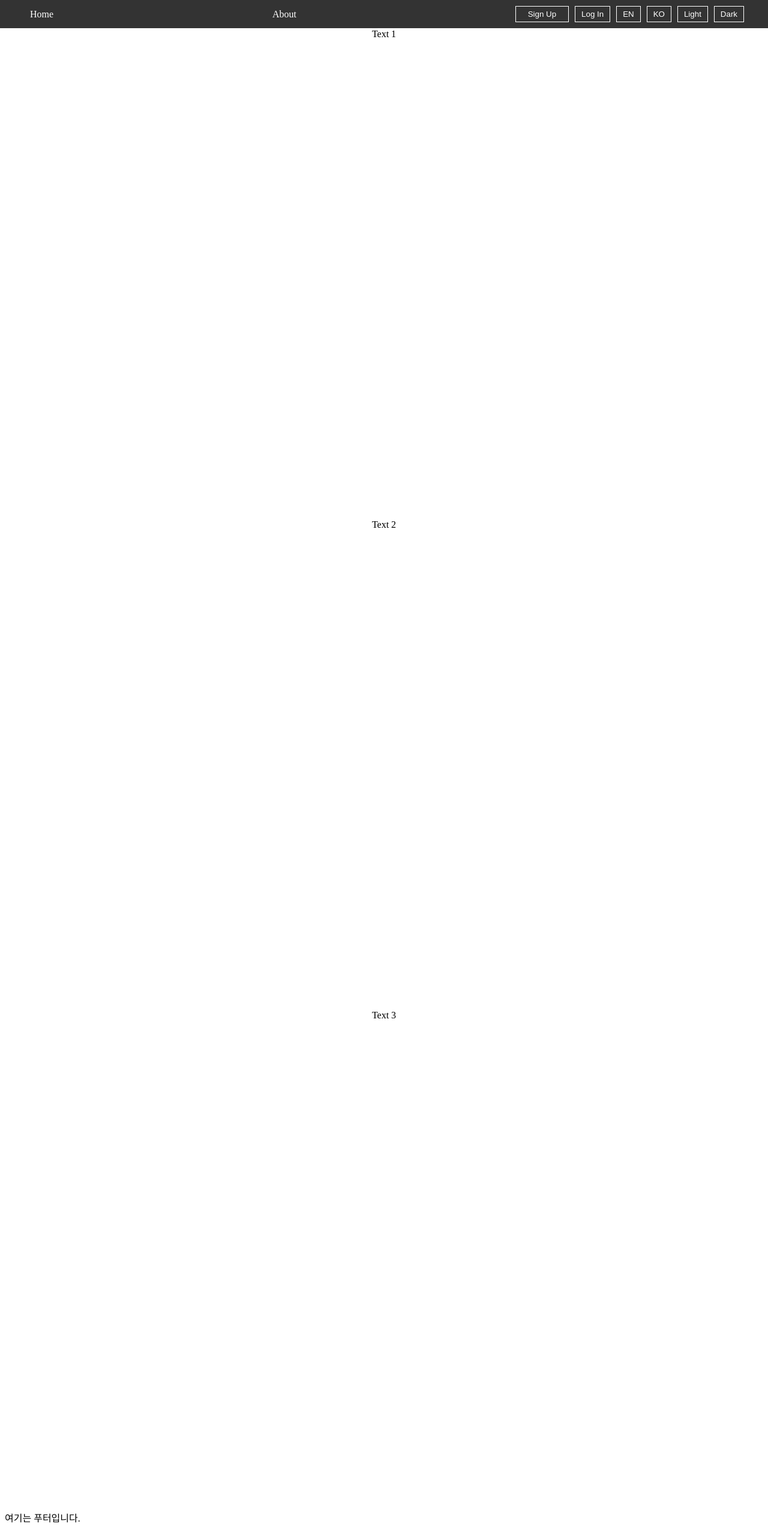
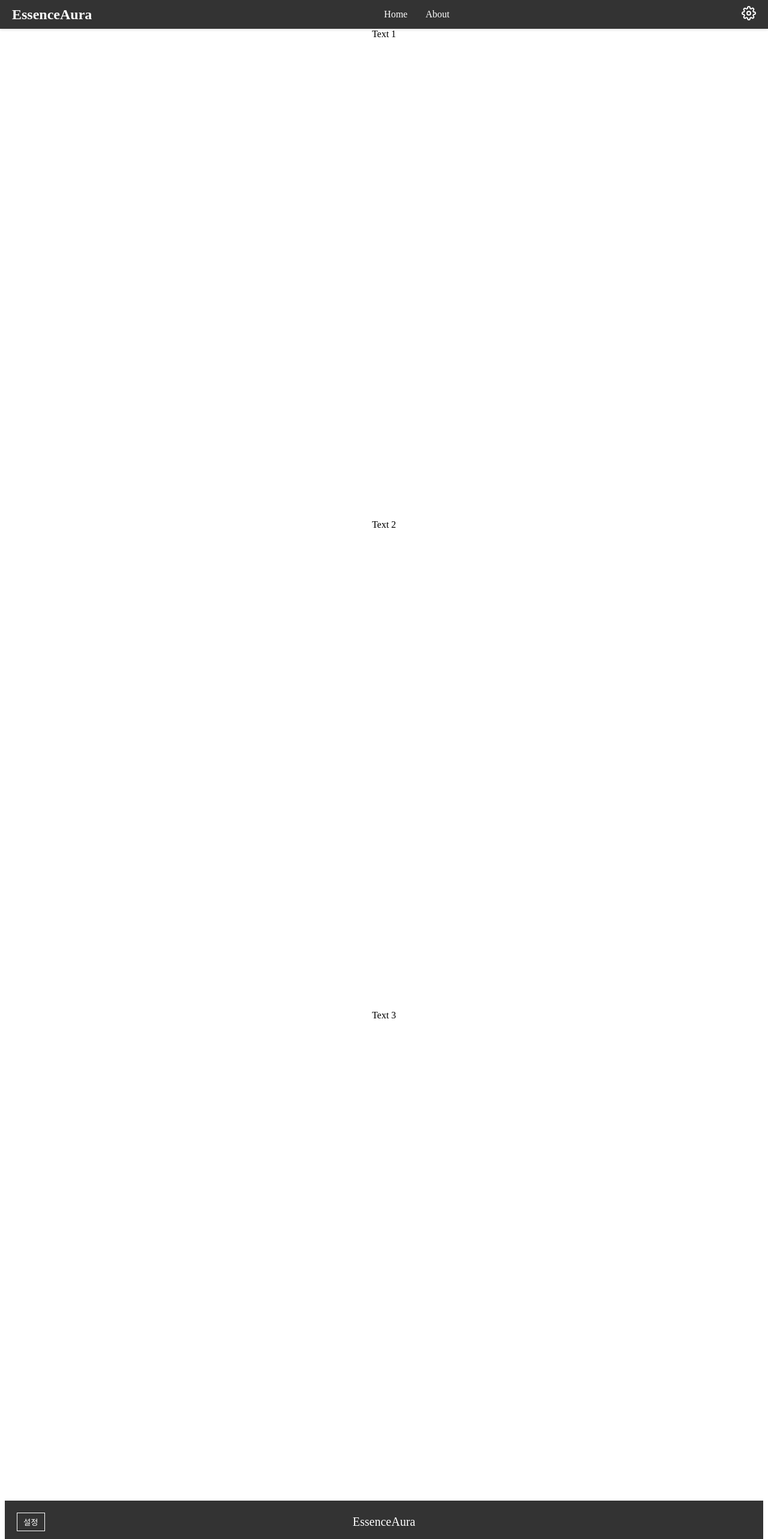
Before and after one commit to Akows/prj08EssenceAura, a React (Vite) app in the folder frontend/: page / in a window 1280 px wide. Shown: the top 2566 px of the page at 60% size. Built offline with nearby package versions, Linux system fonts and the light colour scheme.

Commit message:
Design: 상단 메뉴바 및 하단 푸터 UI 1차 구현.

```diff
--- a/frontend/src/components/common/Footer.tsx
+++ b/frontend/src/components/common/Footer.tsx
@@ -1,10 +1,89 @@
 import React from 'react';
+import styled from 'styled-components';
+import { useChangeLanguage } from '../../hooks/useChangeLanguage';
+import { useChangeTheme } from '../../hooks/useChangeTheme';
+
+const FooterContainer = styled.footer`
+  background-color: #333;
+  color: white;
+  padding: 20px;
+  text-align: center;
+  display: flex;
+  justify-content: space-between;
+  align-items: center;
+  box-sizing: border-box; // 페이지 모서리로부터 떨어지지 않도록
+`;
+
+const FooterText = styled.p`
+  margin: 0;
+  padding: 0;
+  font-size: 20px;
+  position: absolute; // 중앙에 위치
+  left: 50%;
+  transform: translateX(-50%);
+`;
+
+const Dropdown = styled.div`
+  position: relative;
+  display: inline-block;
+`;
+
+const DropdownContent = styled.div`
+  display: none;
+  position: absolute;
+  background-color: #f9f9f9;
+  min-width: 160px;
+  box-shadow: 0px 8px 16px 0px rgba(0,0,0,0.2);
+  z-index: 1;
+  color: black;
+  left: 0;
+
+  & button {
+    color: black;
+    padding: 12px 16px;
+    text-decoration: none;
+    display: block;
+    border: none;
+    background: none;
+    text-align: left;
+
+    &:hover {
+      background-color: #f1f1f1;
+    }
+  }
+`;
+
+const DropdownButton = styled.button`
+  background-color: transparent;
+  border: 1px solid white;
+  color: white;
+  padding: 5px 10px;
+  cursor: pointer;
+
+  &:hover {
+    ${DropdownContent} {
+      display: block;
+    }
+  }
+`;
 
 const Footer: React.FC = () => {
+  const changeTheme = useChangeTheme();
+  const changeLanguage = useChangeLanguage();
+
   return (
-    <footer>
-      <p>여기는 푸터입니다.</p>
-    </footer>
+    <FooterContainer>
+      <Dropdown>
+        <DropdownButton>설정</DropdownButton>
+        <DropdownContent>
+          <button onClick={() => changeLanguage('en')}>EN</button>
+          <button onClick={() => changeLanguage('ko')}>KO</button>
+          <button onClick={() => changeTheme('dark')}>Dark</button>
+          <button onClick={() => changeTheme('light')}>Light</button>
+        </DropdownContent>
+      </Dropdown>
+      <FooterText>EssenceAura</FooterText>
+    </FooterContainer>
   );
 };
 
--- a/frontend/src/components/common/Navigation.tsx
+++ b/frontend/src/components/common/Navigation.tsx
@@ -1,69 +1,174 @@
-import React from 'react';
+import React, { useState } from 'react';
 import styled from 'styled-components';
 import { Link } from 'react-router-dom';
-import { useChangeTheme } from '../../hooks/useChangeTheme';
-import { useChangeLanguage } from '../../hooks/useChangeLanguage';
+import { FaBars } from 'react-icons/fa';
+import { FiSettings } from 'react-icons/fi';
 
-const Nav = styled.nav`
+const NavigationContainer = styled.nav`
+  background-color: #333;
+  color: white;
+  padding: 10px 20px;
   position: fixed;
   top: 0;
   left: 0;
   right: 0;
-  background-color: #333;
-  color: white;
-  padding: 10px 0;
-  z-index: 1000;
-`;
-
-const NavInner = styled.div`
+  z-index: 10;
   display: flex;
   justify-content: space-between;
   align-items: center;
-  max-width: 1200px;
-  margin: 0 auto;
-  padding: 0 20px;
+  box-shadow: 0 2px 4px rgba(0,0,0,0.1);
+`;
+
+const HamburgerMenu = styled.div`
+  display: none;
+  @media (max-width: 768px) {
+    display: block;
+  }
+  cursor: pointer;
+`;
+
+const Logo = styled.div`
+  font-size: 24px;
+  font-weight: bold;
+`;
+
+const NavLinks = styled.div`
+  display: flex;
+  align-items: center;
+  @media (max-width: 768px) {
+    display: none;
+  }
 `;
 
 const NavLink = styled(Link)`
   color: white;
   text-decoration: none;
-  margin: 0 10px;
+  margin: 0 15px;
 `;
 
-const RightSection = styled.div`
+const DropdownMenu = styled.div`
+  background-color: #f9f9f9;
+  position: absolute;
+  top: 60px; // Navigation bar의 높이에 맞춤
+  left: 0;
+  right: 0;
+  padding: 1rem;
   display: flex;
+  justify-content: start;
+  align-items: flex-start;
+  box-shadow: 0 8px 16px rgba(0,0,0,0.2);
+  z-index: 20;
+`;
+
+const Section = styled.div`
+  display: flex;
+  flex-direction: column;
+  align-items: center;
+  margin-right: 2rem; // 섹션 간 간격
+`;
+
+const SectionTitle = styled.h4`
+  margin: 0;
+  padding-bottom: 0.5rem;
+  font-size: 1rem;
+  color: #333;
+  margin-right: 10px; // 타이틀과 버튼 사이의 간격
+`;
+
+const ButtonColumn = styled.div`
+  display: flex;
+  flex-direction: column;
 `;
 
 const Button = styled.button`
-  background-color: transparent;
-  border: 1px solid white;
-  color: white;
-  padding: 5px 10px;
+  background: none;
+  border: none;
+  color: #333;
+  text-align: left;
+  padding: 0.25rem 0;
   cursor: pointer;
-  margin-left: 10px;
+
+  &:hover {
+    text-decoration: underline;
+  }
+`;
+
+const MobileMenu = styled.div`
+  display: none;
+  flex-direction: column;
+  align-items: flex-start;
+  background-color: #333;
+  position: absolute;
+  top: 100%; // 메뉴가 설정 버튼 바로 아래 나타나도록
+  right: 0; // 메뉴가 설정 버튼 우측에 정렬되도록
+  min-width: 200px; // 드롭다운 메뉴의 최소 너비를 지정
+  box-sizing: border-box;
+  z-index: 11; // 메뉴가 다른 요소들 위에 나타나도록 z-index 설정
+
+  @media (max-width: 768px) {
+    display: flex;
+    width: auto; // 모바일에서는 화면 너비에 맞게 조정
+  }
+`;
+
+const SettingsMenu = styled.div`
+  cursor: pointer;
 `;
 
 const Navigation: React.FC = () => {
-  const changeTheme = useChangeTheme();
-  const changeLanguage = useChangeLanguage();
+  const [isHamburgerMenuOpen, setIsHamburgerMenuOpen] = useState(false);
+  const [isSettingsMenuOpen, setIsSettingsMenuOpen] = useState(false);
+
+  // 메뉴를 닫는 함수
+  const closeMenus = () => {
+    setIsHamburgerMenuOpen(false);
+    setIsSettingsMenuOpen(false);
+  };
 
   return (
-    <Nav>
-      <NavInner>
-        <NavLink to="/">Home</NavLink>
-        <NavLink to="/about">About</NavLink>
-        <RightSection>
-          <Button><NavLink to="/signup">Sign Up</NavLink></Button>
-          <Button>Log In</Button>
-          {/* 언어 변경 버튼 */}
-          <Button onClick={() => changeLanguage('en')}>EN</Button>
-          <Button onClick={() => changeLanguage('ko')}>KO</Button>
-          {/* 테마 변경 버튼 */}
-          <Button onClick={() => changeTheme('light')}>Light</Button>
-          <Button onClick={() => changeTheme('dark')}>Dark</Button>
-        </RightSection>
-      </NavInner>
-    </Nav>
+    <NavigationContainer>
+      <Logo>EssenceAura</Logo>
+      <NavLinks>
+        <NavLink to="/" onClick={closeMenus}>Home</NavLink>
+        <NavLink to="/about" onClick={closeMenus}>About</NavLink>
+        {/* ... 기타 링크 ... */}
+      </NavLinks>
+      <div>
+        <SettingsMenu onClick={() => setIsSettingsMenuOpen(!isSettingsMenuOpen)}>
+          <FiSettings size={24} color="white" />
+        </SettingsMenu>
+        <HamburgerMenu onClick={() => setIsHamburgerMenuOpen(!isHamburgerMenuOpen)}>
+          <FaBars size={24} color="white" />
+        </HamburgerMenu>
+      </div>
+      {/* 설정 드롭다운 메뉴 */}
+      {isSettingsMenuOpen && (
+        <DropdownMenu>
+          <Section>
+            <SectionTitle>언어 선택</SectionTitle>
+            <ButtonColumn>
+              <Button onClick={() => {/* 언어 변경 로직 */}}>English</Button>
+              <Button onClick={() => {/* 언어 변경 로직 */}}>한국어</Button>
+            </ButtonColumn>
+          </Section>
+          <Section>
+            <SectionTitle>테마 선택</SectionTitle>
+            <ButtonColumn>
+              <Button onClick={() => {/* 테마 변경 로직 */}}>화이트</Button>
+              <Button onClick={() => {/* 테마 변경 로직 */}}>블랙</Button>
+            </ButtonColumn>
+          </Section>
+        </DropdownMenu>
+      )}
+      {/* 햄버거 드롭다운 메뉴 */}
+      {isHamburgerMenuOpen && (
+        <MobileMenu>
+          <NavLink to="/" onClick={closeMenus}>Home</NavLink>
+          <NavLink to="/about" onClick={closeMenus}>About</NavLink>
+          {/* ... 기타 링크 ... */}
+        </MobileMenu>
+      )}
+    </NavigationContainer>
   );
 };
 
```
